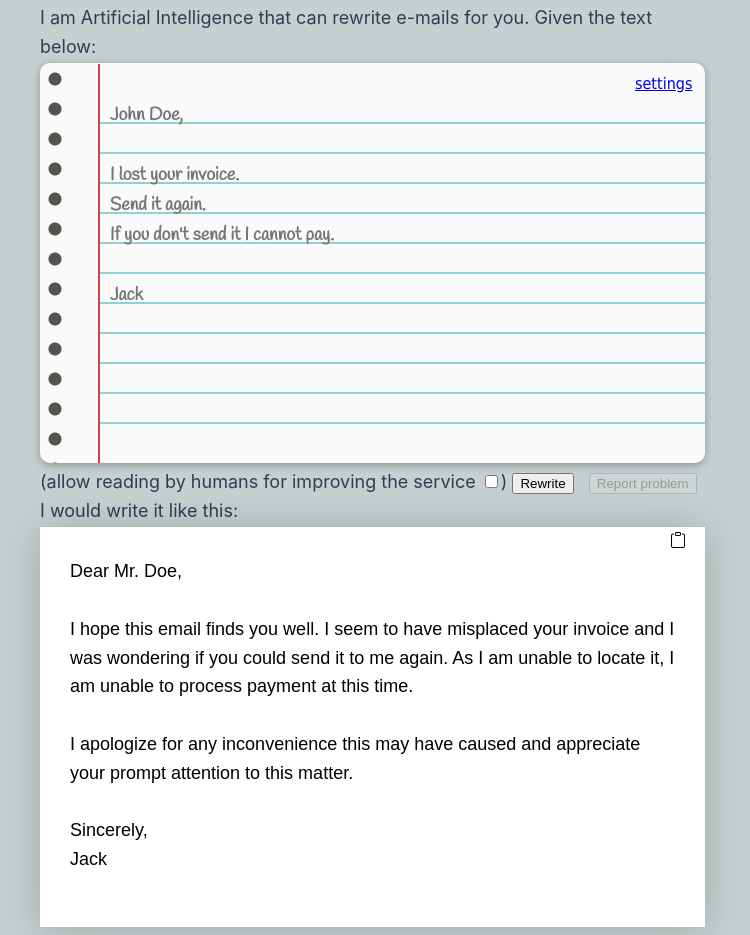
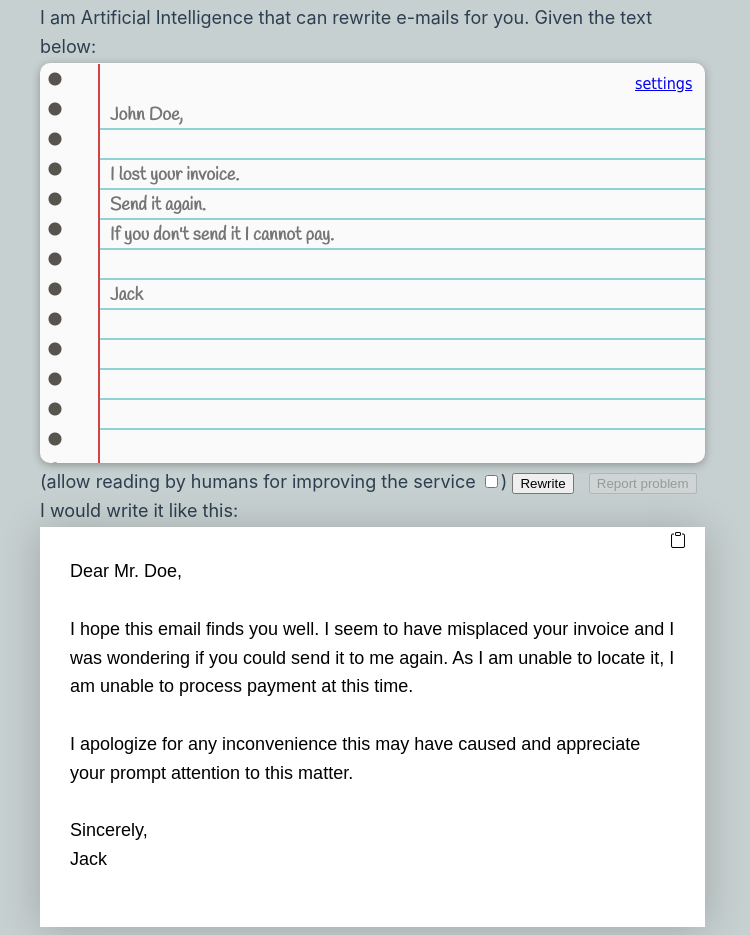
Before and after one commit to ivan-shaporov/ArtificialEditorWebSite, a Vue app: page / in a window 1280 px wide. Shown: the whole page, without its empty margins (0-750 px from the left). Built offline with nearby package versions, Linux system fonts and the light colour scheme; no server answers.

Commit message:
Fix UserInput lines with scrolls.

```diff
--- a/src/components/UserInput.vue
+++ b/src/components/UserInput.vue
@@ -87,7 +87,7 @@ var isPersonalizationVisible = ref(false);
   right: 0;
   bottom: 30px;
   left: 60px;
-  background: linear-gradient(transparent, transparent 28px, #91d1d3 28px);
+  /*background: linear-gradient(transparent, transparent 28px, #91d1d3 28px);*/
   background-size: 30px 30px;
 }
 
@@ -109,5 +109,9 @@ var isPersonalizationVisible = ref(false);
   z-index: 1;
   resize: none;
   margin-top: 6px;
+  background: linear-gradient(transparent, transparent 28px, #91d1d3 28px);
+  background-size: 30px 30px;
+  overflow-y: auto;
+  background-attachment: local;
 }
 </style>
```
